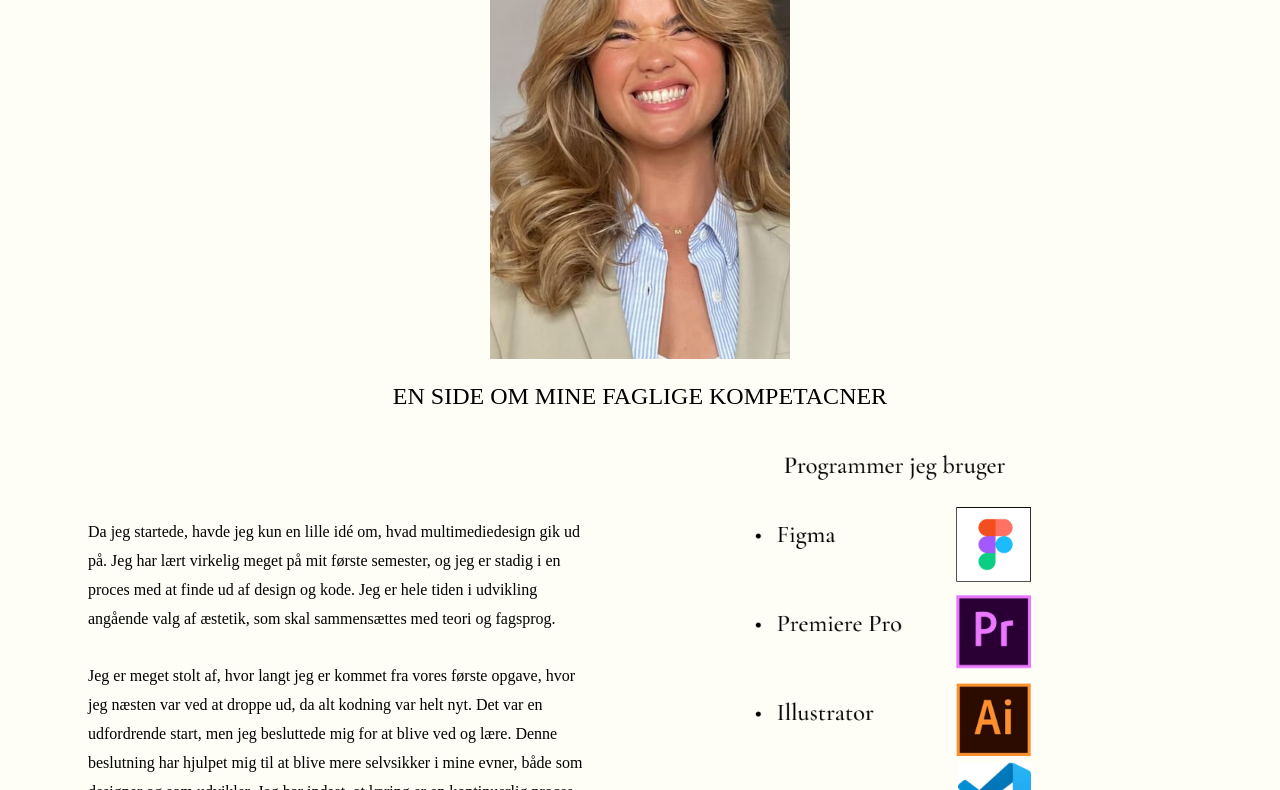
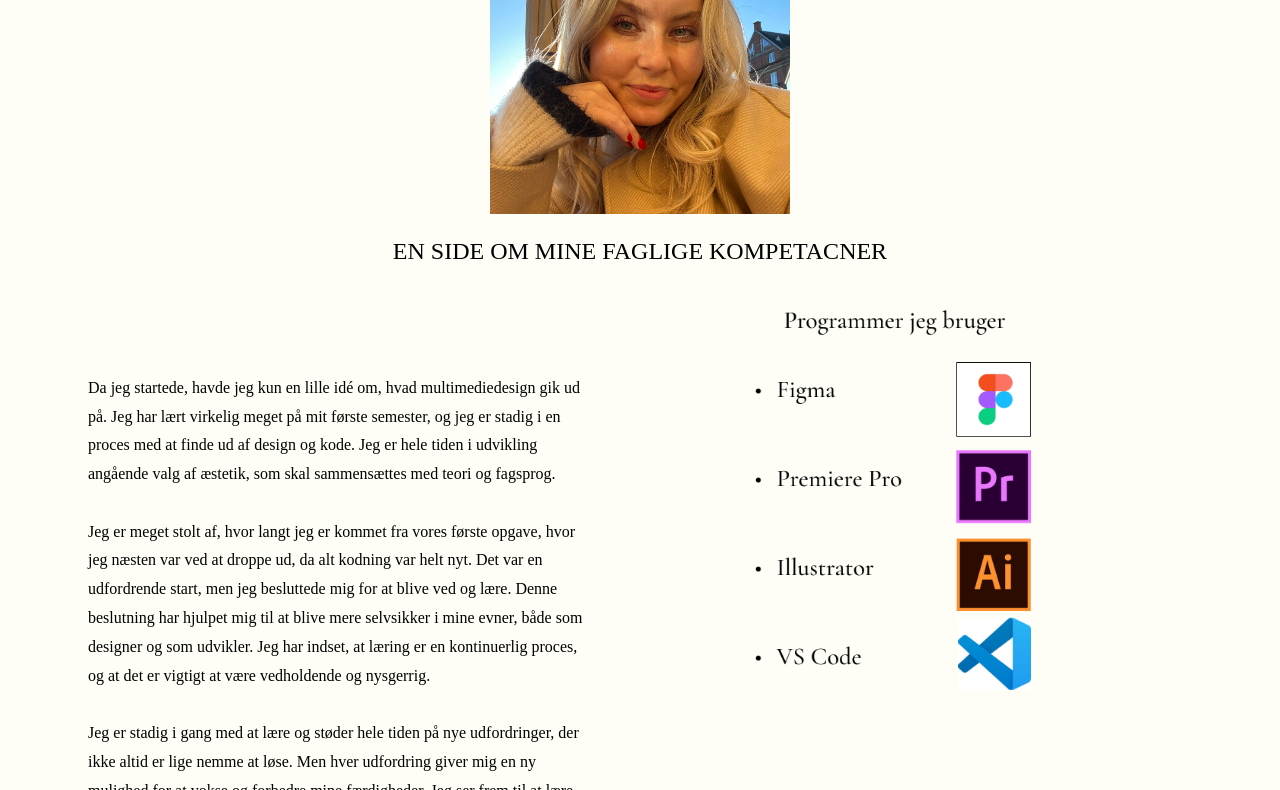
Before and after one commit to cillerohde/portfolioe, a plain HTML site: page om_mig.html in a window 1280 px wide. Shown: the part 154-944 px from the top of the page. Drawn offline with Linux system fonts and the light colour scheme.

Commit message:
prøve billede

```diff
--- a/om_mig.html
+++ b/om_mig.html
@@ -50,7 +50,7 @@
 
     <div class="del1">
         <h1>OM MIG</h1>
-        <img src="assets/testbillede.jpg" alt="">
+        <img src="assets/billedeafmig1.jpeg" alt="">
         <h2>EN SIDE OM MINE FAGLIGE KOMPETACNER</h2>
     </div>
 
```
Also changed, not shown: assets/billedeafmig1.jpeg (added).
